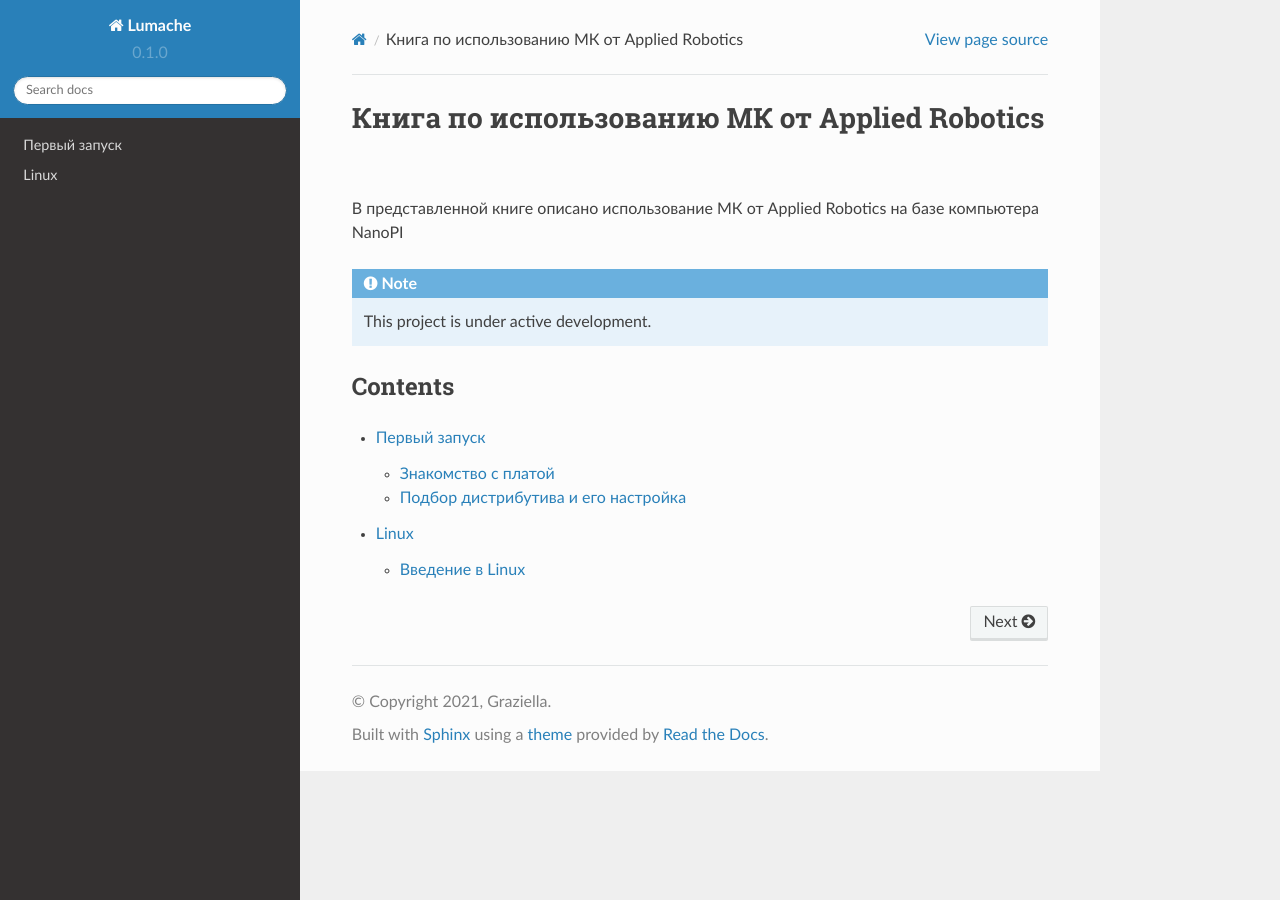
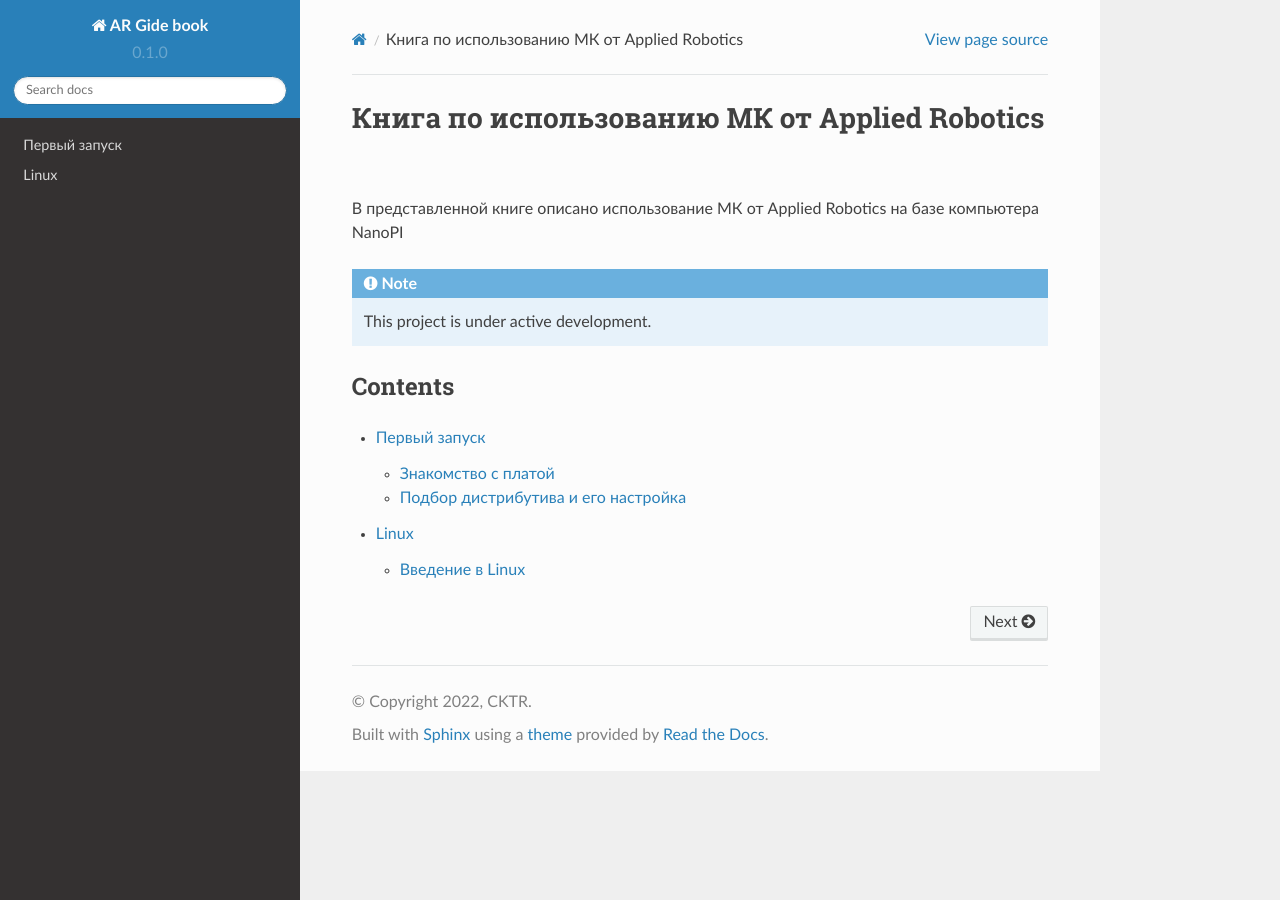
Before and after one commit to BBanwz/Gide-Book-AR, a Sphinx documentation site: the page built from docs/source/index.rst, in a window 1280 px wide. Built offline with Sphinx 7.4.7 and the Read the Docs theme 2.0.0, drawn with Linux system fonts in a browser that asks for light colours.

Commit message:
Update conf.py

```diff
--- a/docs/source/conf.py
+++ b/docs/source/conf.py
@@ -2,9 +2,9 @@
 
 # -- Project information
 
-project = 'Lumache'
-copyright = '2021, Graziella'
-author = 'Graziella'
+project = 'AR Gide book'
+copyright = '2022, CKTR'
+author = 'BBanwz'
 
 release = '0.1'
 version = '0.1.0'
```
